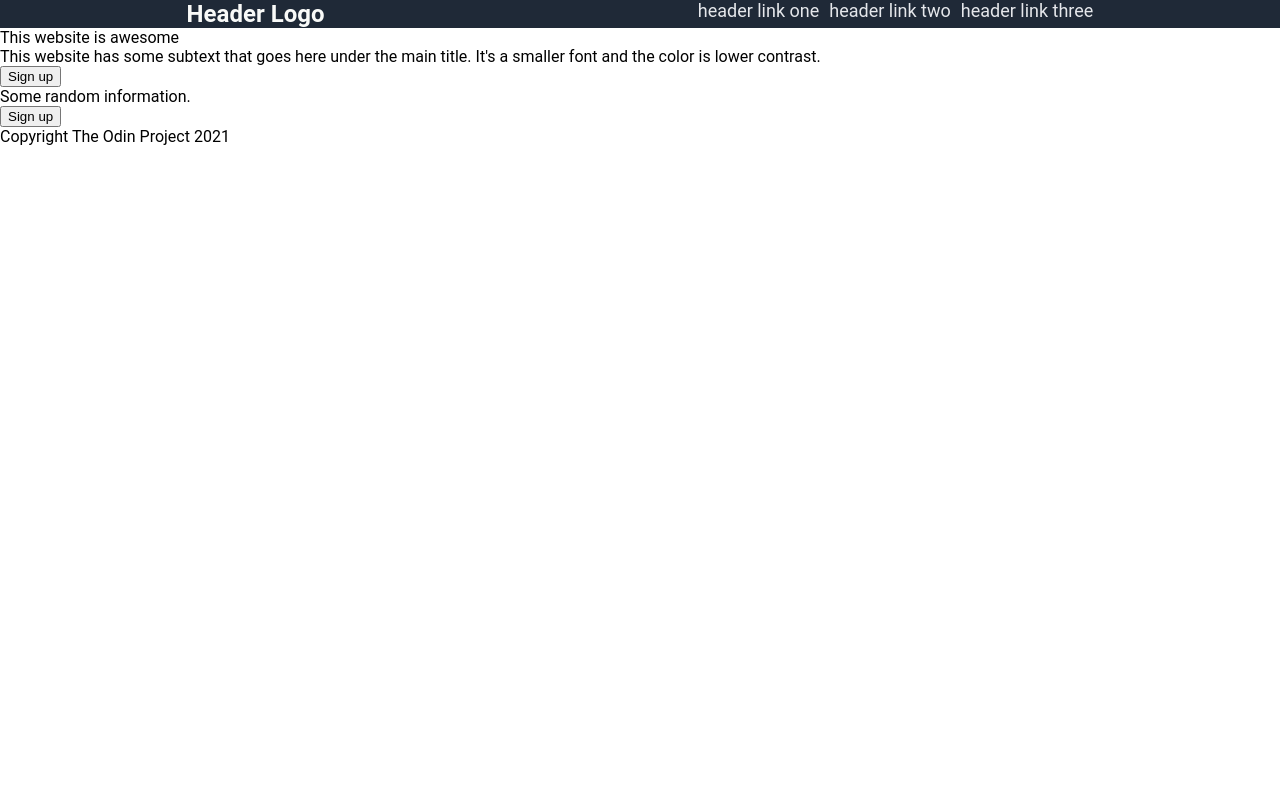
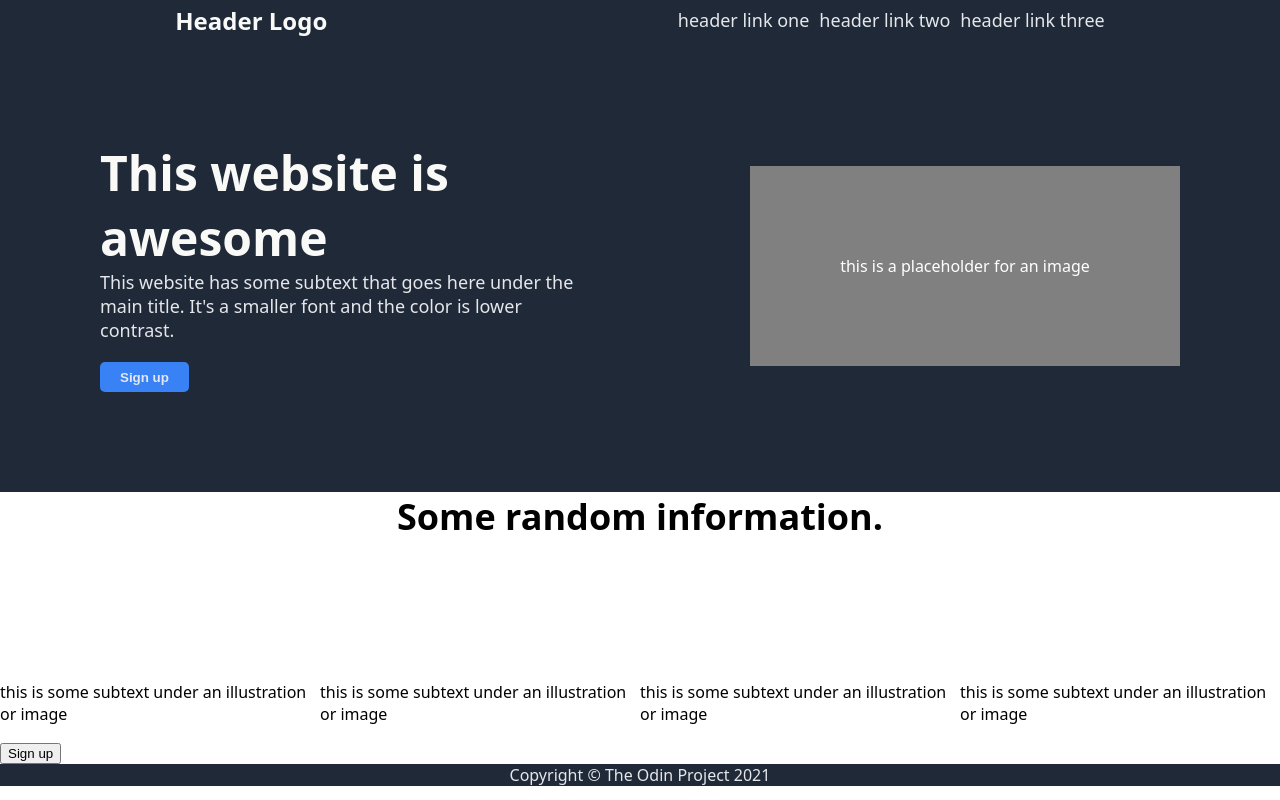
Before and after one commit to memewei/landing-page-project, a plain HTML site: page index.html in a window 1280 px wide. Drawn offline with Linux system fonts and the light colour scheme.

Commit message:
Style header and hero

```diff
--- a/index.html
+++ b/index.html
@@ -19,17 +19,29 @@
             <div class="hero-left">
                 <div class="hero-title">This website is awesome</div>
                 <div class="hero-subtitle">This website has some subtext that goes here under the main title. It's a smaller font and the color is lower contrast.</div>
-                <button>Sign up</button>
+                <button id="hero-button">Sign up</button>
             </div>
-            <div class="placeholder-img"></div>
+            <div class="placeholder-img">this is a placeholder for an image</div>
         </div>
         <div class="random-info">
             <div class="random-info-title">Some random information.</div>
             <div class="subtext">
-                <div class="subtext-1"></div>
-                <div class="subtext-2"></div>
-                <div class="subtext-3"></div>
-                <div class="subtext-4"></div>
+                <div class="subtext-1">
+                    <div class="box"></div>
+                    <p>this is some subtext under an illustration or image</p>
+                </div>
+                <div class="subtext-2">
+                    <div class="box"></div>
+                    <p>this is some subtext under an illustration or image</p>
+                </div>
+                <div class="subtext-3">
+                    <div class="box"></div>
+                    <p>this is some subtext under an illustration or image</p>
+                </div>
+                <div class="subtext-4">
+                    <div class="box"></div>
+                    <p>this is some subtext under an illustration or image</p>
+                </div>
             </div>
         </div>
         <div class="quote">
@@ -41,8 +53,8 @@
                 <div class="cta-title"></div>
                 <div class="cta-subtitle"></div>
             </div>
-            <button>Sign up</button>
+            <button id="cta-button">Sign up</button>
         </div>
-        <div class="footer">Copyright The Odin Project 2021</div>
+        <div class="footer">Copyright © The Odin Project 2021</div>
     </body>
 </html>
--- a/style.css
+++ b/style.css
@@ -1,5 +1,5 @@
 body{
-    font-family: Roboto;
+    font-family: system-ui, -apple-system, BlinkMacSystemFont, 'Segoe UI', Roboto, Oxygen, Ubuntu, Cantarell, 'Open Sans', 'Helvetica Neue', sans-serif;
     margin: 0;
     display: flex;
     flex-direction: column;
@@ -9,12 +9,96 @@ body{
     background-color: #1f2937;
     display: flex;
     justify-content: space-around;
+    align-items: center;
+    height: 40px;
 }
 
 .logo{
     font-size: 24px;
     font-weight: bold;
     color: #f9faf8;
+}
+
+.hero{
+    background-color: #1f2937;
+    display: flex;
+    justify-content: center;
+    align-items: center;
+    padding: 100px;
+    gap: 150px;
+}
+
+.hero-left{
+    display: flex;
+    flex-direction: column;
+    align-items: flex-start;
+    justify-content: center;
+    overflow-wrap: break-word;
+    width: 600px;
+}
+
+.hero-title{
+    font-size: 48px;
+    color: #f9faf8;
+    font-weight: bolder;
+    width: 500px;
+}
+
+.hero-subtitle{
+    color: #e5e7eb;
+    font-size: 18px;
+    margin-bottom: 20px;
+}
+
+#hero-button{
+    background-color: #3882f6;
+    color: #e5e7eb;
+    font-weight: 600;
+    height: 30px;
+    border: none;
+    border-radius: 5px;
+    padding: 0px 20px;
+}
+
+.placeholder-img{
+    display: flex;
+    background-color: grey;
+    color: white;
+    justify-content: center;
+    align-items: center;
+    text-align: center;
+    height: 200px;
+    width: 600px;
+}
+
+.random-info{
+    display: flex;
+    flex-direction: column;
+}
+
+.random-info-title{
+    font-weight: 700;
+    font-size: 36px;
+    text-align: center;
+}
+
+.subtext{
+    display: flex;
+
+}
+
+.box{
+    border: 5px blue;
+    padding: 50px;
+    margin: 20px;
+}
+
+.footer{
+    display: flex;
+    justify-content: center;
+    align-items: center;
+    background-color: #1f2937;
+    color: #e5e7eb;
 }
 
 ul{
```
